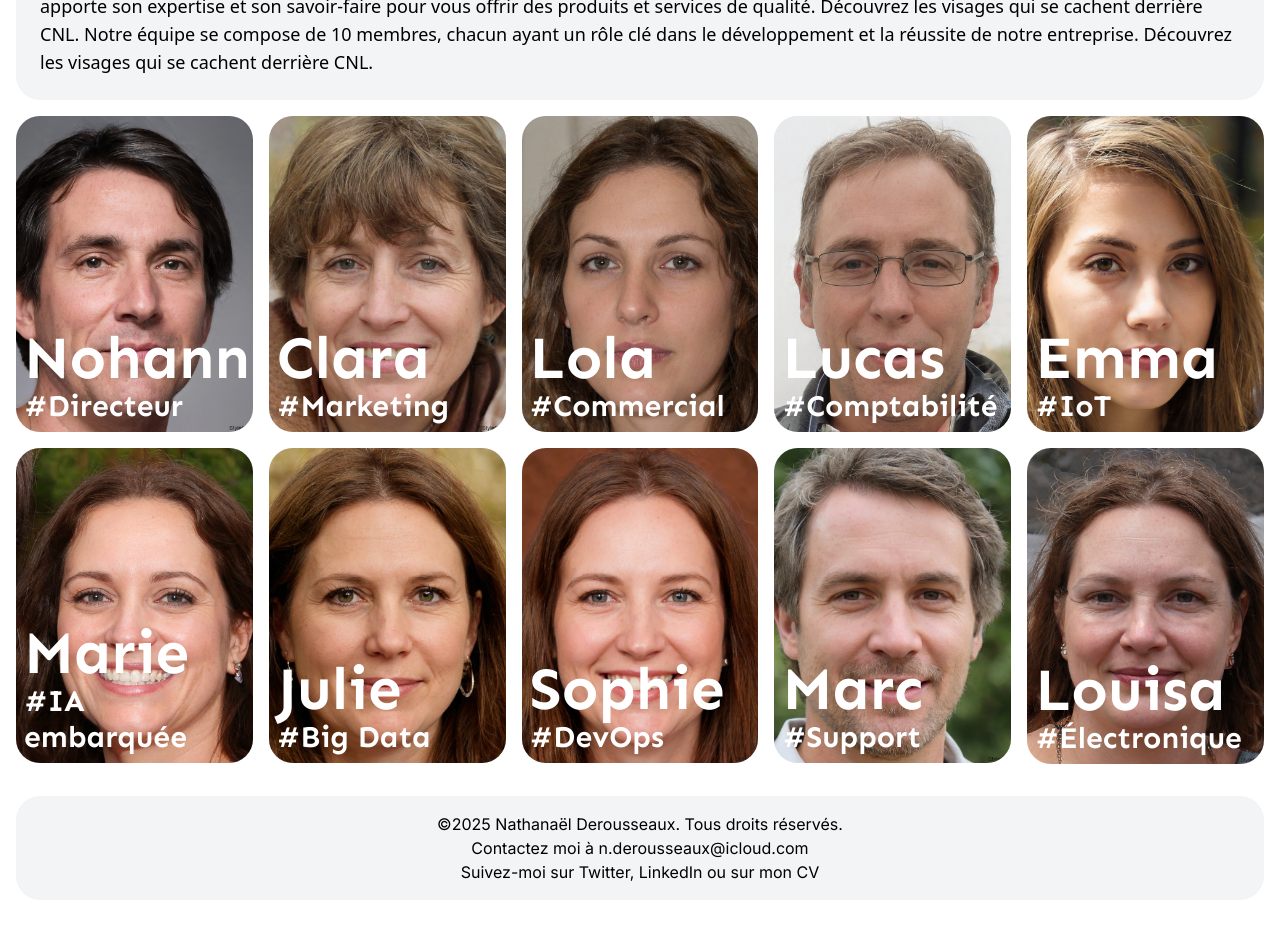
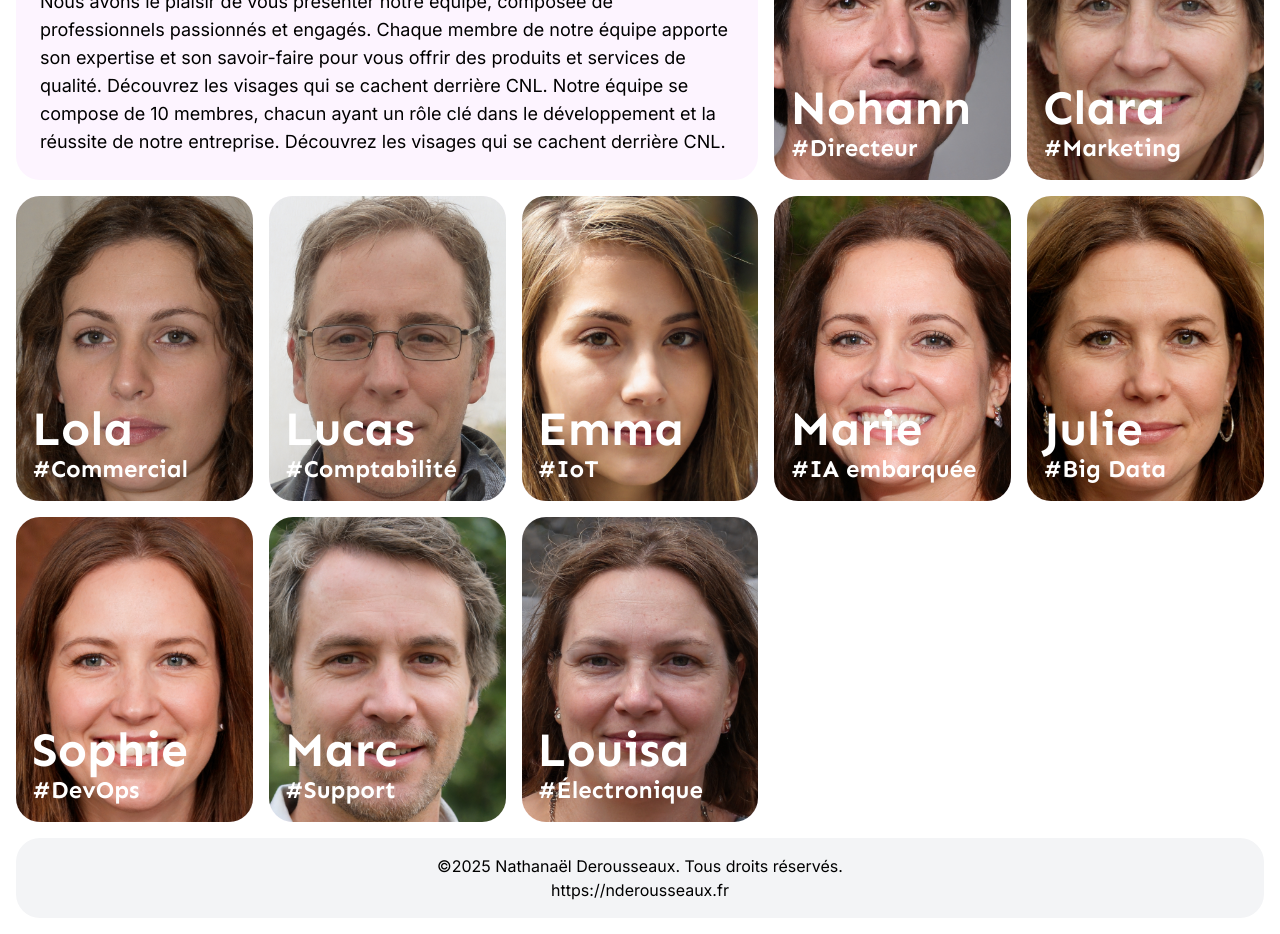
Before and after one commit to nderousseaux/cnl, a Next.js app: page /equipe in a window 1280 px wide. Shown: the part 260-1194 px from the top of the page. Built offline with nearby package versions, Linux system fonts and the light colour scheme.

Commit message:
✨ feat: adding "team" page

```diff
--- a/src/app/equipe/page.tsx
+++ b/src/app/equipe/page.tsx
@@ -1,90 +1,43 @@
 import Image from 'next/image';
 
+import HeroCard from '@/src/ui/components/hero-card';
+import { team } from '@/src/lib/data';
 import { emphasisFont } from '@/src/ui/fonts';
 
 export default function Page() {
-  const data = [
-    {
-      name: "Nohann",
-      poste: "Directeur",
-      image: "/assets/team/1.jpeg",
-    },
-    {
-      name: "Clara",
-      poste: "Marketing",
-      image: "/assets/team/2.jpeg",
-    },
-    {
-      name: "Lola",
-      poste: "Commercial",
-      image: "/assets/team/3.jpeg",
-    },
-    {
-      name: "Lucas",
-      poste: "Comptabilité",
-      image: "/assets/team/10.jpeg",
-    },
-    {
-      name: "Emma",
-      poste: "IoT",
-      image: "/assets/team/4.jpeg",
-    },
-    {
-      name: "Marie",
-      poste: "IA embarquée",
-      image: "/assets/team/5.jpeg",
-    },
-    {
-      name: "Julie",
-      poste: "Big Data",
-      image: "/assets/team/6.jpeg",
-    },
-    {
-      name: "Sophie",
-      poste: "DevOps",
-      image: "/assets/team/7.jpeg",
-    },
-    {
-      name: "Marc",
-      poste: "Support",
-      image: "/assets/team/8.jpeg",
-    },
-    {
-      name: "Louisa",
-      poste: "Électronique",
-      image: "/assets/team/9.jpeg",
-    }
-  ]
-
-
   return (
-    <main className="flex justify-center font-sans">
-
-      <div className="w-full flex flex-col">
-        <section className="col-span-2 row-span-2 bg-gray-100 p-6 rounded-3xl flex flex-col justify-between mb-4">
-          <h2 className={`text-7xl font-bold ${emphasisFont.className} tracking-tighter mb-4`}>Notre équipe</h2>
-          <p className="text-lg">
+    <main className="grid gap-4
+      grid-cols-2
+      md:grid-cols-3
+      lg:grid-cols-4
+      xl:grid-cols-5
+      2xl:grid-cols-6
+      justify-arround
+    ">
+      <HeroCard
+      className="flex flex-col justify-between"
+      classNameLayout="md:col-span-3 col-span-2 p-6"
+      >
+        <h2 className={`text-7xl lg:text-8xl font-bold ${emphasisFont.className} tracking-tighter mb-4`}>
+          Notre équipe
+        </h2>
+        <p className="md:text-lg text-md">
           Nous avons le plaisir de vous présenter notre équipe, composée de professionnels passionnés et engagés. Chaque membre de notre équipe apporte son expertise et son savoir-faire pour vous offrir des produits et services de qualité. Découvrez les visages qui se cachent derrière CNL.
           Notre équipe se compose de 10 membres, chacun ayant un rôle clé dans le développement et la réussite de notre entreprise. Découvrez les visages qui se cachent derrière CNL.
-          </p>
-        </section>
-        <div className="grid grid-cols-2 sm:grid-cols-3 lg:grid-cols-4 xl:grid-cols-5 gap-4 w-full pb-4">
-          {data.map((member, index) => (
-            <section className="col-span-1 row-span-1 bg-gray-200 p-2 rounded-3xl flex flex-col justify-end relative aspect-[3/4]" key={index}>
-              <Image
-              src={member.image}
-              alt={member.name}
-              layout="fill"
-              objectFit="cover"
-              className="rounded-3xl"
-              />
-                <h2 className={`text-4xl md:text-6xl font-bold ${emphasisFont.className} relative z-10 text-white`}>{member.name}</h2>
-                <h2 className={`text-xl md:text-3xl font-bold ${emphasisFont.className} relative z-10 text-white`}>#{member.poste}</h2>
-            </section>
-          ))}
-        </div>
-      </div>
+        </p>
+      </HeroCard>
 
+      {team.map((member, index) => (
+        <HeroCard
+          backgroundImage={member.image} animationDelay={0.2 + index * 0.2}
+          className="flex flex-col justify-end min-h-48 aspect-[3/4]"
+          classNameLayout="col-span-1 row-span-1"
+          key={index}
+        >
+          <h2 className={`text-3xl md:text-5xl font-bold ${emphasisFont.className} relative z-10 text-white`}>{member.name}</h2>
+          <h2 className={`text-lg md:text-2xl font-bold ${emphasisFont.className} relative z-10 text-white`}>#{member.poste}</h2>
+        </HeroCard>
+      ))}
     </main>
   );
 }
--- a/src/app/produit/page.tsx
+++ b/src/app/produit/page.tsx
@@ -42,7 +42,7 @@ export default function Page() {
           </div>
           {/* Right part, the title, desc, and price */}
           <motion.div
-            className="flex flex-col gap-10 text-left text-lg xl:text-xl justify-between pb-4 align-bottom col-span-1 p-4"
+            className="flex flex-col gap-10 text-left text-md xl:text-lg justify-between pb-4 align-bottom col-span-1 p-4"
             initial={{ opacity: 0, y: 20 }}
             animate={{ opacity: 1, y: 0 }}
             transition={{ duration: 0.5 }}
--- a/src/lib/data.ts
+++ b/src/lib/data.ts
@@ -1,4 +1,16 @@
-export const arguments_product = [
+interface Product {
+	title: string;
+	image: string;
+	description: string;
+}
+
+interface TeamMember {
+	name: string;
+	poste: string;
+	image: string;
+}
+
+export const arguments_product : Product[] = [
 	{
 		title: "Un collier à la pointe de la technologie",
 		image: "/assets/collar.jpg",
@@ -15,3 +27,56 @@ export const arguments_product = [
 		description: "Avec l'application mobile, vous pouvez suivre les données de votre animal et recevoir des alertes en cas de problème. Vous pouvez consulter l'historique des données et les tendances pour mieux comprendre le comportement de votre animal. L'application vous permet de personnaliser les alertes et les notifications en fonction des besoins"
 	}
 ]
+
+export const team: TeamMember[] = [
+	{
+		name: "Nohann",
+		poste: "Directeur",
+		image: "/assets/team/1.jpeg",
+	},
+	{
+		name: "Clara",
+		poste: "Marketing",
+		image: "/assets/team/2.jpeg",
+	},
+	{
+		name: "Lola",
+		poste: "Commercial",
+		image: "/assets/team/3.jpeg",
+	},
+	{
+		name: "Lucas",
+		poste: "Comptabilité",
+		image: "/assets/team/10.jpeg",
+	},
+	{
+		name: "Emma",
+		poste: "IoT",
+		image: "/assets/team/4.jpeg",
+	},
+	{
+		name: "Marie",
+		poste: "IA embarquée",
+		image: "/assets/team/5.jpeg",
+	},
+	{
+		name: "Julie",
+		poste: "Big Data",
+		image: "/assets/team/6.jpeg",
+	},
+	{
+		name: "Sophie",
+		poste: "DevOps",
+		image: "/assets/team/7.jpeg",
+	},
+	{
+		name: "Marc",
+		poste: "Support",
+		image: "/assets/team/8.jpeg",
+	},
+	{
+		name: "Louisa",
+		poste: "Électronique",
+		image: "/assets/team/9.jpeg",
+	}
+]
--- a/src/ui/footer.tsx
+++ b/src/ui/footer.tsx
@@ -2,12 +2,7 @@ export default function Footer() {
   return (
 		<footer className="p-4 bg-gray-100 text-center rounded-3xl">
       <p>&copy;{new Date().getFullYear()} Nathanaël Derousseaux. Tous droits réservés.</p>
-      <p>Contactez moi à <a href="mailto:n.derousseaux@icloud.com">n.derousseaux@icloud.com</a></p>
-      <p>Suivez-moi sur
-        <a href="https://twitter.com/@nderousseaux" target="_blank" rel="noopener noreferrer"> Twitter</a>,
-				<a href="https://www.linkedin.com/in/nderousseaux/" target="_blank" rel="noopener noreferrer"> LinkedIn</a> ou sur mon
-				<a href="https://cv.nderousseaux.fr" target="_blank" rel="noopener noreferrer"> CV</a>
-      </p>
+      <p><a href="https://nderousseaux.fr" target="_blank" rel="noopener noreferrer">https://nderousseaux.fr</a></p>
     </footer>
   );
 };
```
